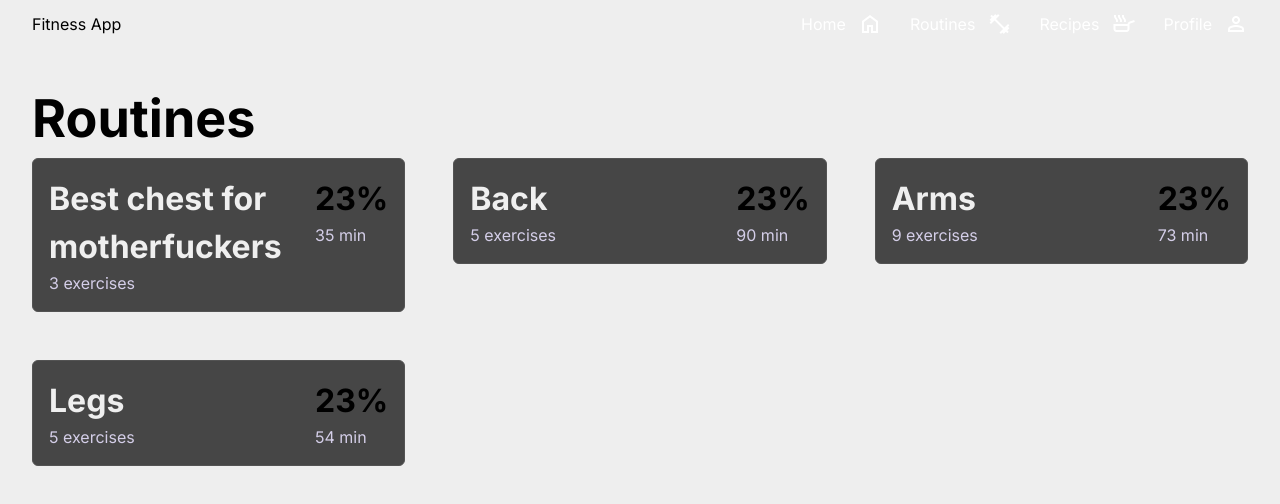
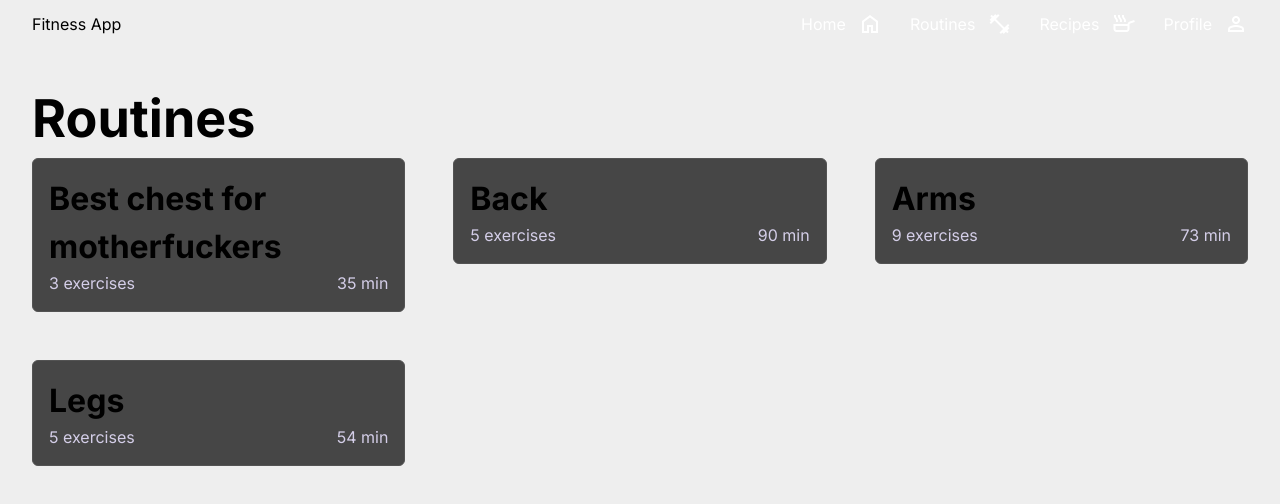
Before and after one commit to carlosquesada24/fitness-app, a Next.js app: page /routines in a window 1280 px wide. Shown: the top 504 px of the page. Built offline with nearby package versions, Linux system fonts and the light colour scheme.

Commit message:
Routine card styles fixed

```diff
--- a/app/(modules)/routines/(infrastucture)/components/ui/RoutinesGrid/RoutinesGrid.tsx
+++ b/app/(modules)/routines/(infrastucture)/components/ui/RoutinesGrid/RoutinesGrid.tsx
@@ -9,7 +9,7 @@ import { COLORS } from '@/app/(styles)/variables'
 
 const RoutinesGrid = () => {
 
- const {routinesList} = useRoutines()
+  const { routinesList } = useRoutines()
 
   return (
     <div className='grid grid-cols-1 lg:grid-cols-2 xl:grid-cols-3 gap-12 w-full'>
@@ -33,7 +33,7 @@ const RoutinesGrid = () => {
                   flex
 
                   flex-col
-                  sm:flex-row
+                  sm:flex-col
 
                   bg-[#464646]
 
@@ -49,13 +49,10 @@ const RoutinesGrid = () => {
                     border: "1px solid #535353",
                   }}
                 >
-                <div className='text-center text-[#efefef] sm:text-left my-3 sm:my-0'>
                   <h3 className='md:text-[32px] text-[26px] font-bold my-2 sm:my-0'>{routine.name}</h3>
+                  <div className='flex w-full justify-between'>
                     <span className='text-[#d4cee8]'>{routine.totalExercisesCount} exercises</span>
-                </div>
-                <div className='text-center sm:text-left my-3 sm:my-0'>
-                  <span className='block md:text-[32px] text-[26px] font-bold my-2 sm:my-0'>23%</span>
-                  <span className='text-[#d4cee8]'>{routine.estimatedTime} min</span>
+                    <span className='text-[#d4cee8] mt-auto'>{routine.estimatedTime} min</span>
                   </div>
                 </article>
               </Link>
```
Lines whose indentation alone changed are shown as unchanged.
